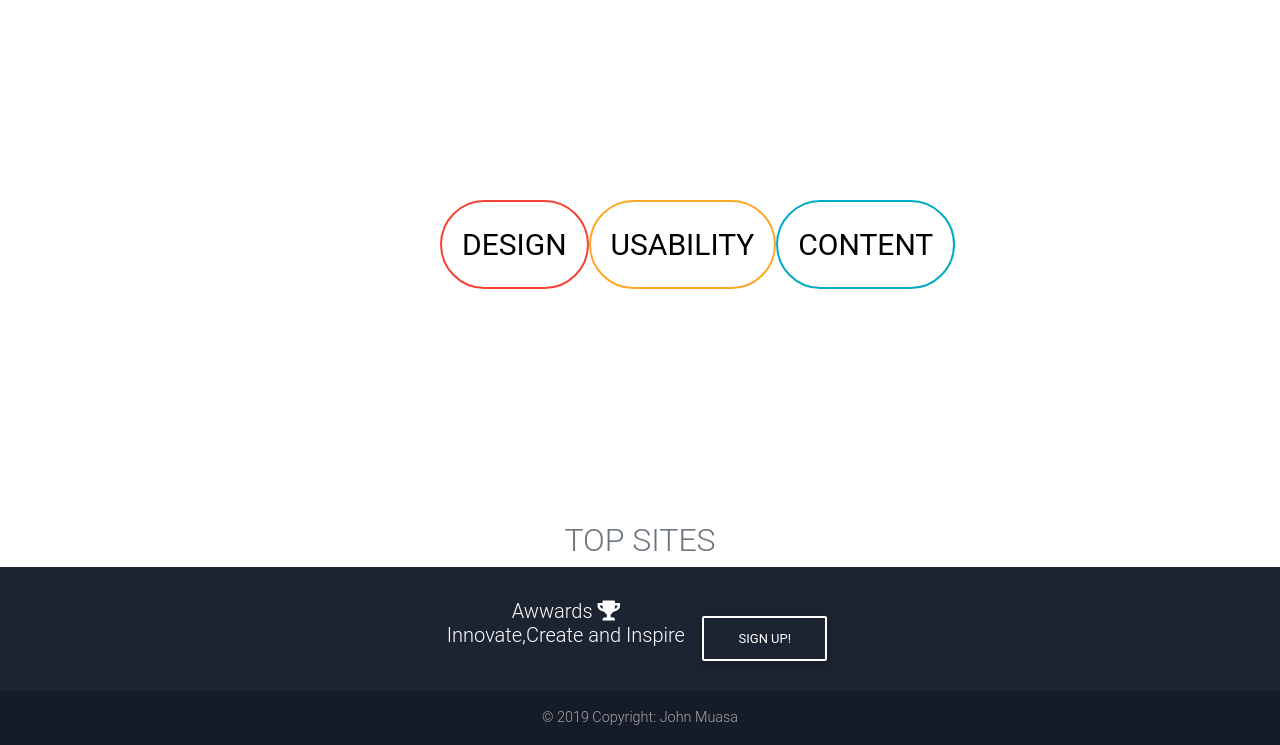
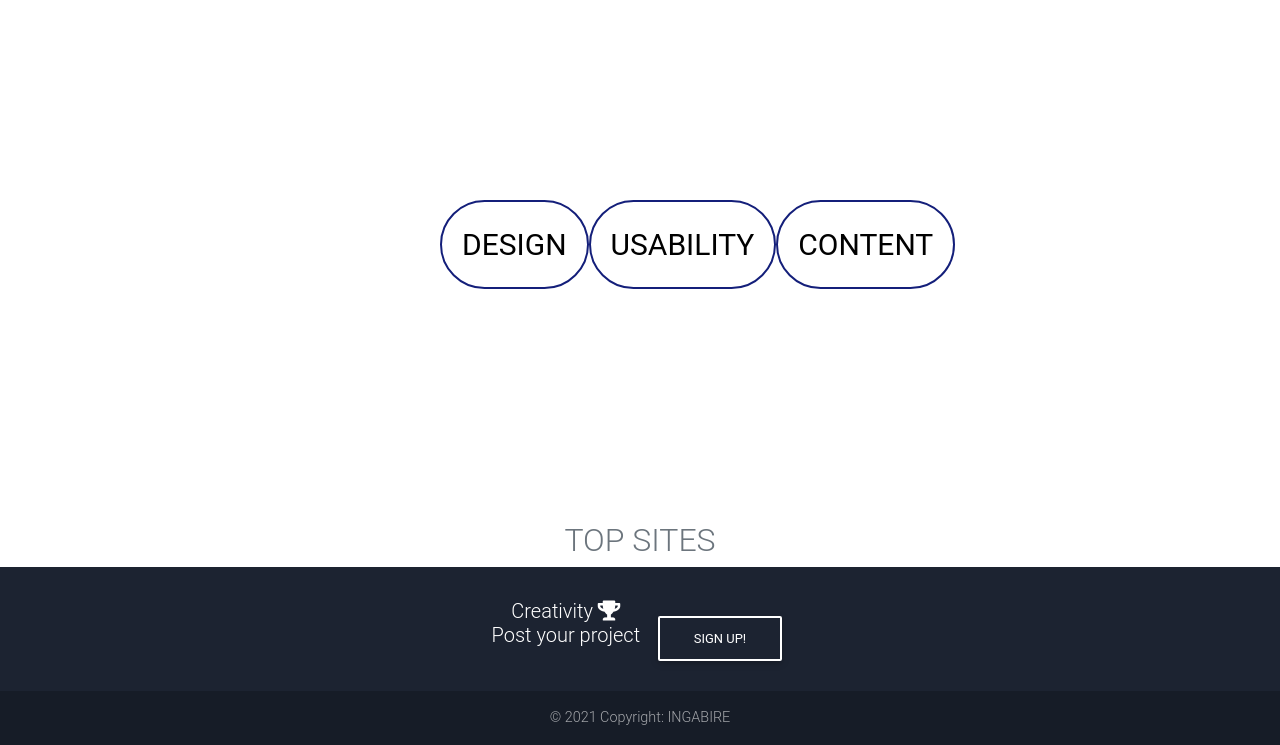
Before and after one commit to IngabireTina/Ing_api, a Django app: page / in a window 1280 px wide. Shown: the part 200-945 px from the top of the page. Run offline with Django 3.2, Linux system fonts and the light colour scheme; data that the repository does not hold is empty; some libraries are stand-ins or nearby versions.

Commit message:
changed the design

```diff
--- a/app/views.py
+++ b/app/views.py
@@ -150,7 +150,7 @@
     return render(request, 'users/profile.html',{"profile":profile,"profile_details":profile_details,"projects":projects})
 
 
-@login_required(login_url='/accounts/login/')
+@login_required(login_url='login')
 def post_site(request):
     current_user = request.user
     if request.method == 'POST':
--- a/templates/base.html
+++ b/templates/base.html
@@ -5,7 +5,7 @@
   <meta charset="UTF-8">
   <meta name="viewport" content="width=device-width, initial-scale=1.0">
   <meta http-equiv="X-UA-Compatible" content="ie=edge">
-  <title>Awwards | Give your best</title>
+  <title>rate your best</title>
   <link rel="icon" href="https://images.pexels.com/photos/2098604/pexels-photo-2098604.jpeg?auto=compress&cs=tinysrgb&dpr=2&h=650&w=940" type="image/ico">
   <link rel="stylesheet" href="https://maxcdn.bootstrapcdn.com/font-awesome/4.7.0/css/font-awesome.min.css">
   <!-- Bootstrap -->
@@ -80,9 +80,9 @@
     <div class="box animated slideInDown">
 
          <h3></h3>
-       <p class="logos black-text " id="one" style="padding: 20px; border: 2px solid #F44336;border-radius:200px;font-weight:bolder;font-size: 30px; margin-left: -200px;">DESIGN</p>
-       <p class="logos black-text "  id="next"  style="padding: 20px; border: 2px solid #FFA726;border-radius:200px;font-weight:bolder; font-size: 30px;">USABILITY</p>
-       <p class="logos black-text " id="three" style="padding: 20px;border: 2px solid #00ACC1;border-radius:200px;font-weight:bolder; font-size: 30px;">CONTENT</p>
+       <p class="logos black-text " id="one" style="padding: 20px; border: 2px solid #141f7a;border-radius:200px;font-weight:bolder;font-size: 30px; margin-left: -200px;">DESIGN</p>
+       <p class="logos black-text "  id="next"  style="padding: 20px; border: 2px solid #141f7a;border-radius:200px;font-weight:bolder; font-size: 30px;">USABILITY</p>
+       <p class="logos black-text " id="three" style="padding: 20px;border: 2px solid #141f7a;border-radius:200px;font-weight:bolder; font-size: 30px;">CONTENT</p>
 </div>
  </div>
 {% block content %}{% endblock %}
@@ -124,10 +124,10 @@
       <!-- Call to action -->
       <ul class="list-unstyled list-inline text-center py-2">
         <li class="list-inline-item">
-          <h5 class="mb-1">Awwards <i class="fas fa-trophy"></i>  <br> Innovate,Create and Inspire</h5>
+          <h5 class="mb-1">Creativity <i class="fas fa-trophy"></i>  <br> Post your project</h5>
         </li>
         <li class="list-inline-item">
-          <a href="/accounts/register/" class="btn btn-outline-white btn-rounded">Sign up!</a>
+          <a href="{% url 'signup' %}" class="btn btn-outline-white btn-rounded">Sign up!</a>
         </li>
       </ul>
       <!-- Call to action -->
@@ -136,8 +136,8 @@
     <!-- Footer Elements -->
 
     <!-- Copyright -->
-    <div class="footer-copyright text-center py-3">© 2019 Copyright:
-      <a > John Muasa</a>
+    <div class="footer-copyright text-center py-3">© 2021 Copyright:
+      <a > INGABIRE</a>
     </div>
     <!-- Copyright -->
 
--- a/templates/single_post.html
+++ b/templates/single_post.html
@@ -6,7 +6,7 @@
         <meta charset="UTF-8">
         <meta name="viewport" content="width=device-width, initial-scale=1.0">
         <meta http-equiv="X-UA-Compatible" content="ie=edge">
-        <title>Awwards | Give your best</title>
+        <title>my app</title>
         <link rel="stylesheet" href="https://maxcdn.bootstrapcdn.com/font-awesome/4.7.0/css/font-awesome.min.css">
         <!-- Bootstrap -->
         <link href="https://cdnjs.cloudflare.com/ajax/libs/twitter-bootstrap/4.1.3/css/bootstrap.min.css"
@@ -44,7 +44,7 @@
                         </div>
                 </div>
                 <br>
-                <div class="row">
+                <!-- <div class="row">
                         <div class="col-md-3">
                                 <h3>Content</h3> <hr class="bg-default"> <br> <h4>{{content}}</h4>
                         </div>
@@ -61,7 +61,7 @@
 
 
 
-                </div>
+                </div> -->
 
                 {% if user.is_authenticated %}
                 <button class="btn btn-outline-info" type="button" data-toggle="modal" data-target="#VotesForm">Rate</button>
--- a/templates/users/profile.html
+++ b/templates/users/profile.html
@@ -69,7 +69,7 @@
             <div class="modal-body">
                 <ul class="list-group">
 
-                    <li class="list-group-item text-center"><a href="/logout/">Log Out</a></li>
+                    <li class="list-group-item text-center"><a href="{% url 'logout' %}">Log Out</a></li>
                     <li class="list-group-item text-center"><a data-dismiss="modal">Cancel</a></li>
                 </ul>
             </div>
```
